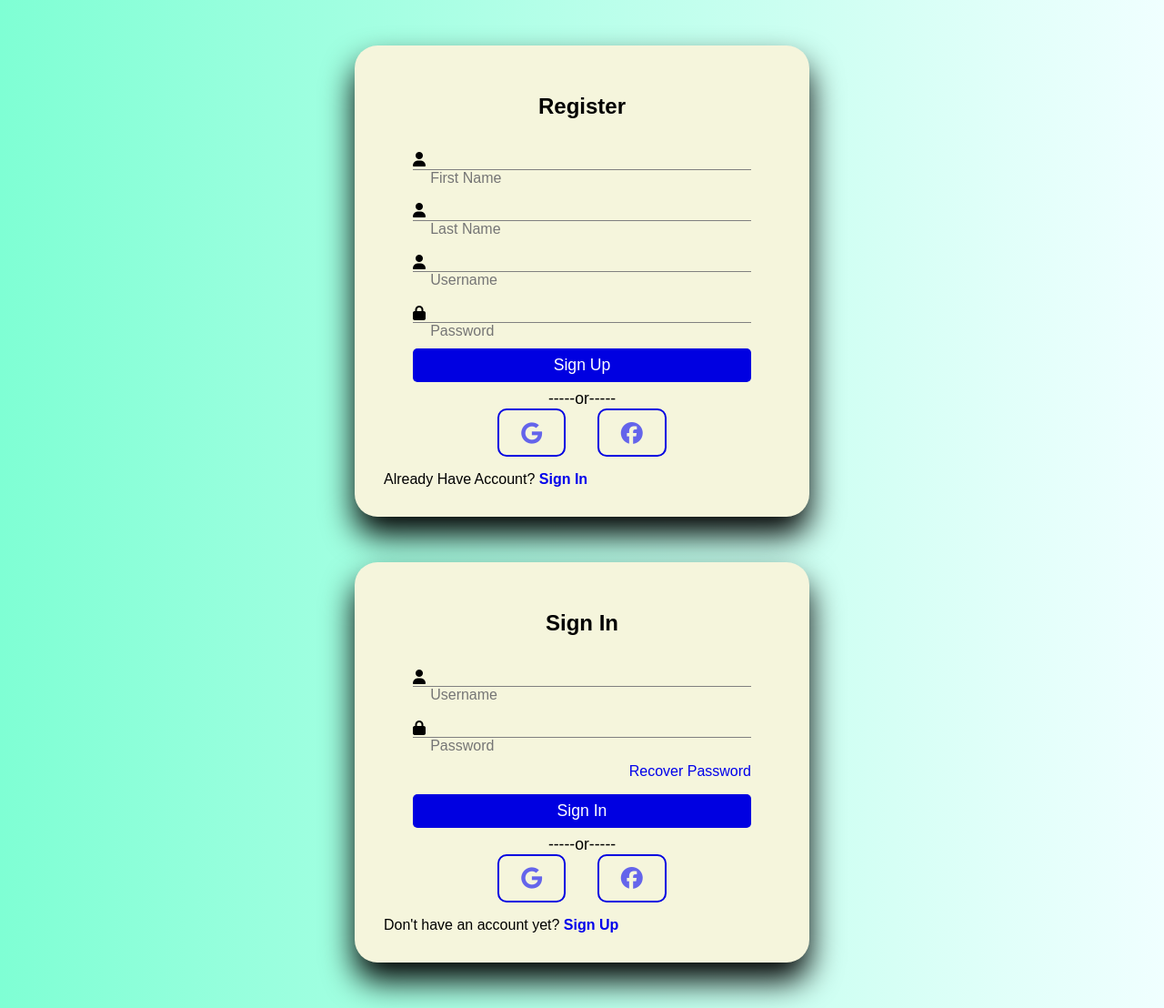
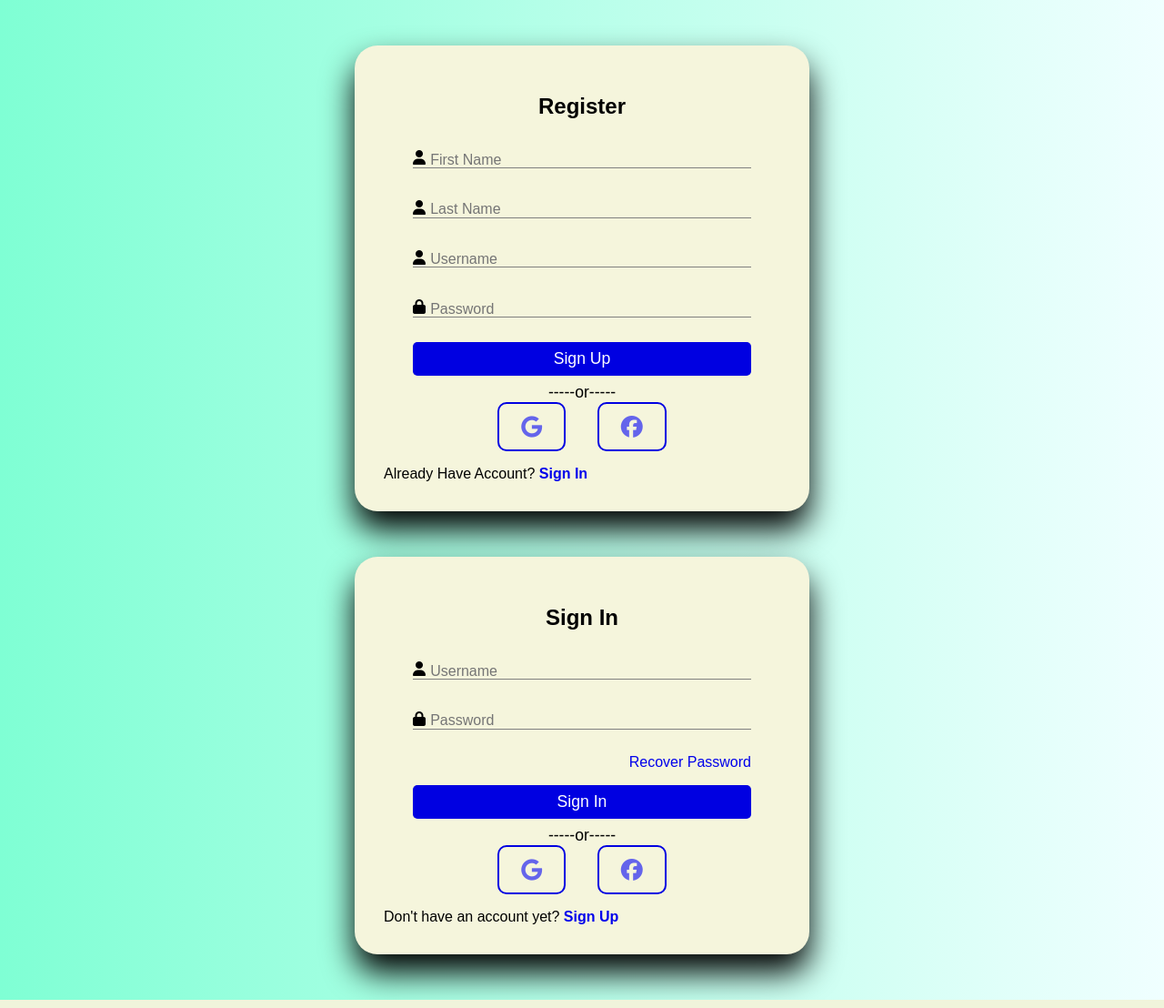
Before and after one commit to aealni/JeffreyLu_Portfolio, a PHP site: page / in a window 1280 px wide. Shown: the whole page at 91% size. Run offline with PHP 8.4, Linux system fonts and the light colour scheme.

Commit message:
slight formatting change, bug fix with textbox ids

```diff
--- a/index.html
+++ b/index.html
@@ -53,13 +53,13 @@
         <form method="post" action="">
             <div class="input-group">
                 <i class="fas fa-user"></i>
-                <input type="text" name="username" id="username" placeholder="Username" required>
-                <label for="username">Username</label>
+                <input type="text" name="username" id="username1" placeholder="Username" required>
+                <label for="username1">Username</label>
             </div>
             <div class="input-group">
                 <i class="fas fa-lock"></i>
-                <input type="text" name="password" id="password" placeholder="Password" required>
-                <label for="password">Password</label>
+                <input type="text" name="password" id="password1" placeholder="Password" required>
+                <label for="password1">Password</label>
             </div>
             <p class="recover">
                 <a href="#">Recover Password</a>
--- a/style.css
+++ b/style.css
@@ -44,7 +44,6 @@ input{
     border-bottom: 1px solid gray;
     font-size: 15px;
     padding-left: 1.2rem;
-    padding-bottom: 0.1rem;
     z-index: 10;
 }
 
@@ -56,6 +55,7 @@ input{
 .input-group i{
     position: absolute;
     color: black;
+    bottom: 1.95em;
 }
 
 input:focus{
@@ -73,9 +73,9 @@ label{
     color:#757575;
     position:relative;
     left:1.2em;
-    top:0em;
+    top:-1.15em;
     cursor:auto;
-    transition:0.3s ease all;
+    transition:0.25s all;
 }
 
 input:focus~label,input:not(:placeholder-shown)~label{
@@ -112,7 +112,7 @@ input:focus~label,input:not(:placeholder-shown)~label{
     background:rgb(0, 0, 225);
     color:white;
     cursor:pointer;
-    transition:0.3s;
+    transition:0.25s;
 }
 
 .button:hover{
@@ -138,7 +138,7 @@ input:focus~label,input:not(:placeholder-shown)~label{
     cursor:pointer;
     border:2px solid rgb(0, 0, 225);
     margin:0 15px;
-    transition:0.2s;
+    transition:0.25s;
 }
 
 .icons i:hover{
```
